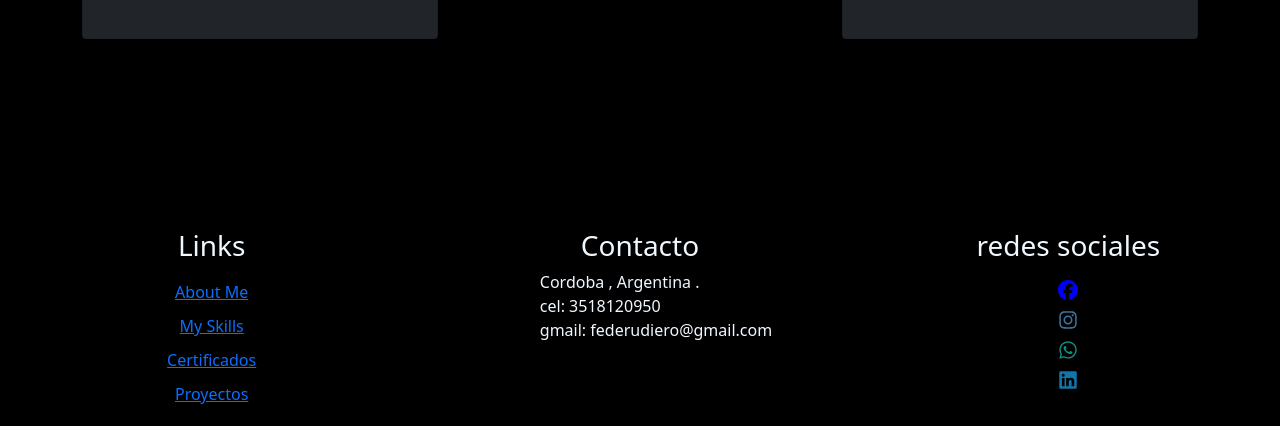
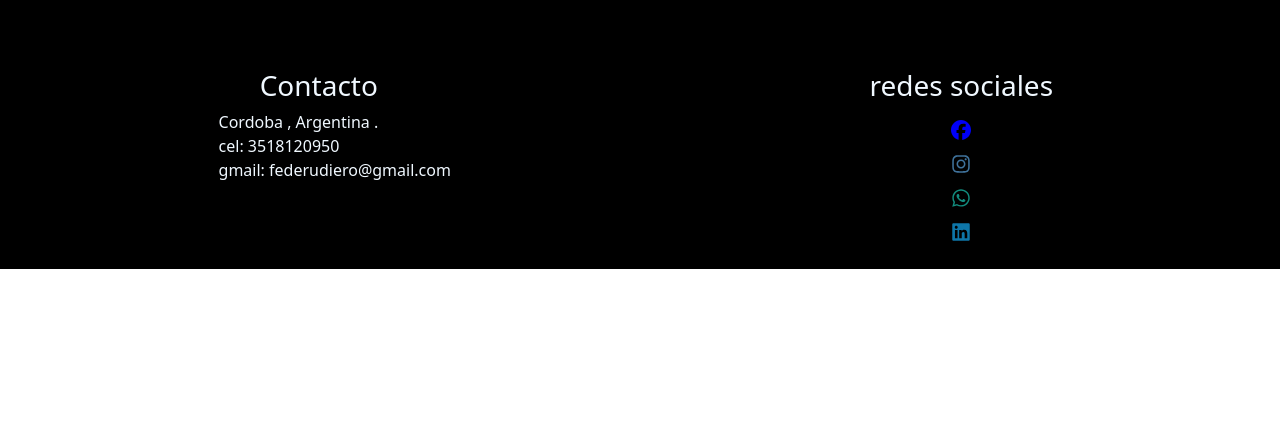
Before and after one commit to federudiero/Repositorio, a React (Create React App) app: page / in a window 1280 px wide. Shown: the part 2335-2761 px from the top of the page. After the commit the page ends 2604 px from the top, so only its background shows below. Built offline with nearby package versions, Linux system fonts and the light colour scheme.

Commit message:
cambios en el repositorio

```diff
--- a/src/App.css
+++ b/src/App.css
@@ -9,8 +9,7 @@
 }
 
 .App-logo {
-  height: 40vmin;
-  pointer-events: none;
+
 }
 
 @media (prefers-reduced-motion: no-preference) {
--- a/src/componentes/Bnavbar.jsx
+++ b/src/componentes/Bnavbar.jsx
@@ -1,18 +1,19 @@
 import React from 'react'
-import {Nav,Navbar  ,Container} from 'react-bootstrap';
+import {Navbar  ,Container} from 'react-bootstrap';
 
 
 
 
 function Bnavbar() {
   return (
-
-    <Navbar bg="dark" variant="light" >
-    <Container>
+    <>
+        <Navbar bg="light" variant="dark"  >
+    <Container >
     <Navbar.Brand href="#home">Rudiero Federico</Navbar.Brand>
 
     </Container>
   </Navbar>
+  </>
 
   )
 }
--- a/src/componentes/Cards.css
+++ b/src/componentes/Cards.css
@@ -1,7 +1,7 @@
 
 .container{
     background-color: rgb(0, 0, 0);
-    margin: 40px;
+
 
 
 
--- a/src/componentes/Cards.jsx
+++ b/src/componentes/Cards.jsx
@@ -11,21 +11,21 @@ const cards = [
     id: 1,
     title: "Final Project Web Development ",
     image: image1,
-    url: "https://faztweb.com",
+    url: "https://federudiero.github.io/proyecto-final/",
     text: 'final project of the Web Development Course .First design for the RJA ARIDOS ',
   },
   {
     id: 2,
     title: "Portfolio",
     image: image2,
-    url: "https://blog.faztweb.com",
+    url: "https://federudiero.github.io/Repositorio/",
     text: 'This is my personal website, wich contains a portfolio and resume.',
   },
   {
     id: 3,
     title: "Final JavaScript Project",
     image: image3,
-    url: "https://youtube.com/fazttech",
+    url: "https://federudiero.github.io/proyecto-final-js/",
     text: 'final project of the website of the company RJA ARIDOS, built in JavaScript',
   },
 ];
--- a/src/componentes/Footer.css
+++ b/src/componentes/Footer.css
@@ -4,7 +4,7 @@
 
     background-color:  rgb(0, 0, 0);
     display: grid;
-    grid-template-columns: repeat(3, 1fr);
+    grid-template-columns: repeat(2, 1fr);
     grid-template-rows: repeat(3, 1fr);
     grid-column-gap: 0px;
     grid-row-gap: 0px;
@@ -39,6 +39,7 @@
     width: 20px;
     color: rgb(0, 0, 248);
     transition: 1s;
+    cursor: pointer;
 
 }
 .iconin{
@@ -46,18 +47,21 @@
     width: 20px;
     color: #3f729b;
     transition: 1s;
+    cursor: pointer;
 }
 .iconwh{
     height: 20px;
     width: 20px;
     color:  #128c7e;
     transition: 1s;
+    cursor: pointer;
 }
 .iconli{
     height: 20px;
     width: 20px;
     color: #0e76a8;
     transition: 1s;
+    cursor: pointer;
 }
 
 
@@ -65,19 +69,23 @@
     height: 25px;
     width: 25px;
     transition: 1s;
+    cursor: pointer;
 }
 .iconin:hover{
     height: 30px;
     width: 30px;
     transition: 1s;
+    cursor: pointer;
 }
 .iconwh:hover{
     height: 30px;
     width: 30px;
     transition: 1s;
+    cursor: pointer;
 }
 .iconli:hover{
     height: 30px;
     width: 30px;
     transition: 1s;
+    cursor: pointer;
 }
--- a/src/componentes/Footer.jsx
+++ b/src/componentes/Footer.jsx
@@ -9,13 +9,7 @@ function Footer() {
       <>
 
     <div className='footer'>
-      <div className='divRedesSociales'>
-            <h3>Links</h3>
-            <a href="">About Me</a>
-            <a href="#Habilidades">My Skills</a>
-            <a href="#Certificados">Certificados</a>
-            <a href="#proyectos">Proyectos</a>
-        </div>
+
         <div className='divContacto'>
             <h3>Contacto</h3>
             <ul>
@@ -26,10 +20,10 @@ function Footer() {
         </div>
         <div className='divRedesSociales'>
             <h3>redes sociales</h3>
-            <FontAwesomeIcon icon={faFacebook} className='iconfa' />
-        <FontAwesomeIcon icon={faInstagram } className='iconin' />
-        <FontAwesomeIcon icon={faWhatsapp} className='iconwh' />
-        <FontAwesomeIcon icon={faLinkedin}  className='iconli'/>
+            <a href="https://www.facebook.com/fede.rudiero.1/"><FontAwesomeIcon icon={faFacebook} className='iconfa' /></a>
+        <a href="https://www.instagram.com/federudiero/?hl=es-la"><FontAwesomeIcon icon={faInstagram } className='iconin' /></a>
+        <a href="https://wa.me/message/MJCIY3UU4SYQD1"><FontAwesomeIcon icon={faWhatsapp} className='iconwh' /></a>
+        <a href="https://www.linkedin.com/in/federico-rudiero-722243162"><FontAwesomeIcon icon={faLinkedin}  className='iconli'/></a>
         </div>
 
 
--- a/src/componentes/Portada.jsx
+++ b/src/componentes/Portada.jsx
@@ -15,10 +15,10 @@ function portada() {
         <h1 className='h1Portada'>Fronted Developer </h1>
         <a className='aboutMe' href="https://drive.google.com/file/d/1JgTmuDGCgmYZWiX-8-c9NZn38sd-aNFl/view?usp=sharing">About me</a>
         <div className='Redes-Container'>
-        <a href=""><FontAwesomeIcon icon={faFacebook} className='iconfa' /></a>
-        <a href=""><FontAwesomeIcon icon={faInstagram } className='iconin' /></a>
-        <a href=""><FontAwesomeIcon icon={faWhatsapp} className='iconwh' /></a>
-        <a href=""><FontAwesomeIcon icon={faLinkedin}  className='iconli'/></a>
+        <a href="https://www.facebook.com/fede.rudiero.1/"><FontAwesomeIcon icon={faFacebook} className='iconfa' /></a>
+        <a href="https://www.instagram.com/federudiero/?hl=es-la"><FontAwesomeIcon icon={faInstagram } className='iconin' /></a>
+        <a href="https://wa.me/message/MJCIY3UU4SYQD1"><FontAwesomeIcon icon={faWhatsapp} className='iconwh' /></a>
+        <a href="https://www.linkedin.com/in/federico-rudiero-722243162"><FontAwesomeIcon icon={faLinkedin}  className='iconli'/></a>
     </div>
 
      </div>
```
